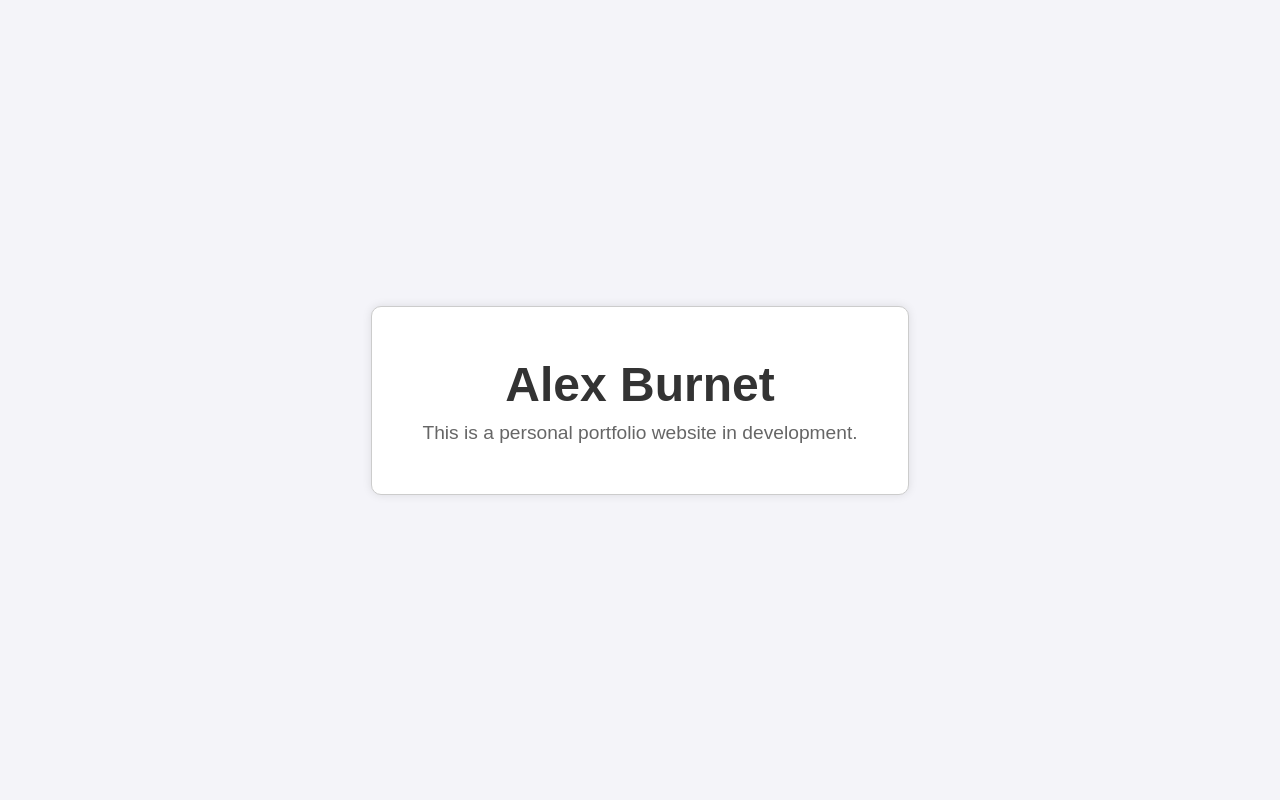
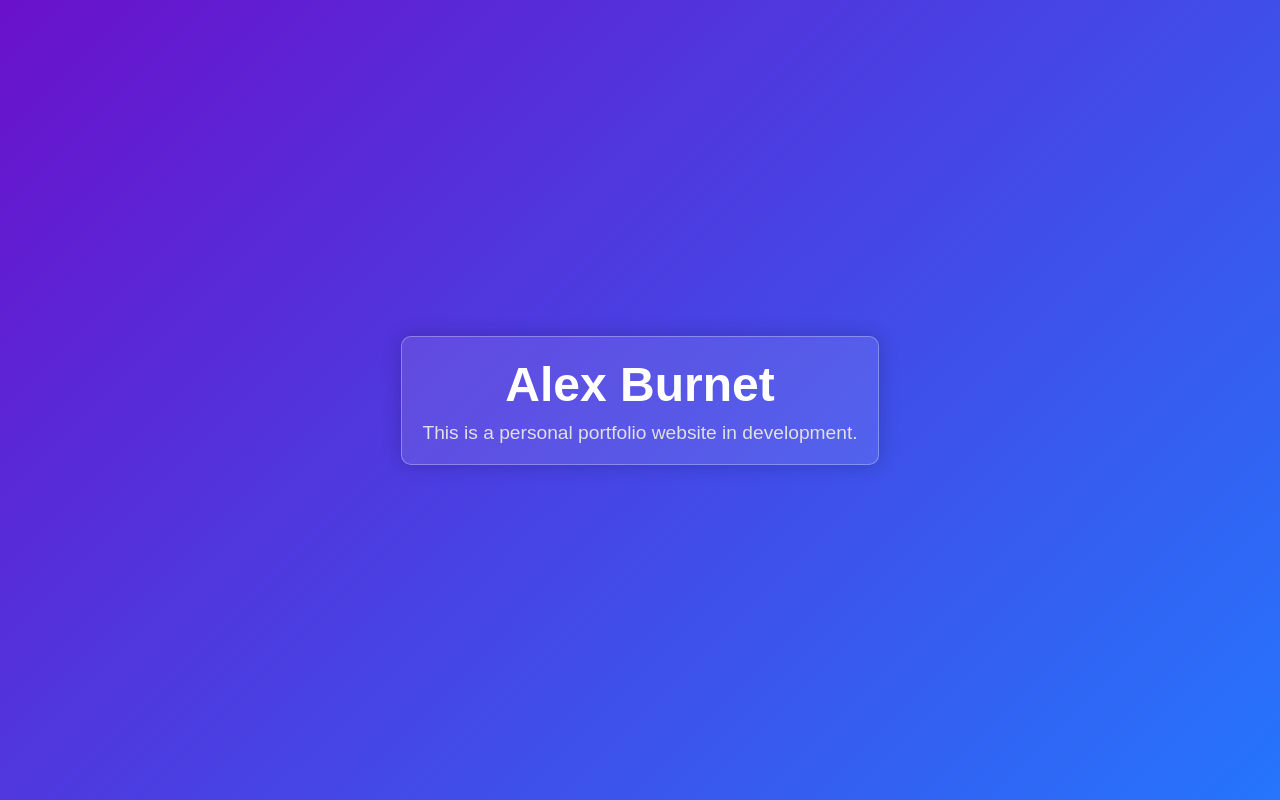
Before and after one commit to alexgburnet/alexgburnet.github.io, a plain HTML site: page index.html in a window 1280 px wide. Drawn offline with Linux system fonts and the light colour scheme.

Commit message:
Added gradient colour

```diff
--- a/index.css
+++ b/index.css
@@ -7,21 +7,21 @@ body, h1, p, div {
 
   body {
     font-family: 'Arial', sans-serif;
-    background-color: #f4f4f9;
+    background: linear-gradient(135deg, #6a11cb, #2575fc); /* Gradient background */
     display: flex;
     justify-content: center;
     align-items: center;
     height: 100vh;
-    color: #333;
+    color: #fff; /* Changed to white to contrast with the background */
   }
 
   .container {
     text-align: center;
-    padding: 50px;
-    border: 1px solid #ccc;
+    padding: 20px;
+    border: 1px solid rgba(255, 255, 255, 0.3);
     border-radius: 10px;
-    background-color: #fff;
-    box-shadow: 0 0 10px rgba(0, 0, 0, 0.1);
+    background-color: rgba(255, 255, 255, 0.1);
+    box-shadow: 0 0 20px rgba(0, 0, 0, 0.2);
   }
 
   h1 {
@@ -31,5 +31,5 @@ body, h1, p, div {
 
   p {
     font-size: 1.2rem;
-    color: #666;
+    color: #e0e0e0;
   }
```
